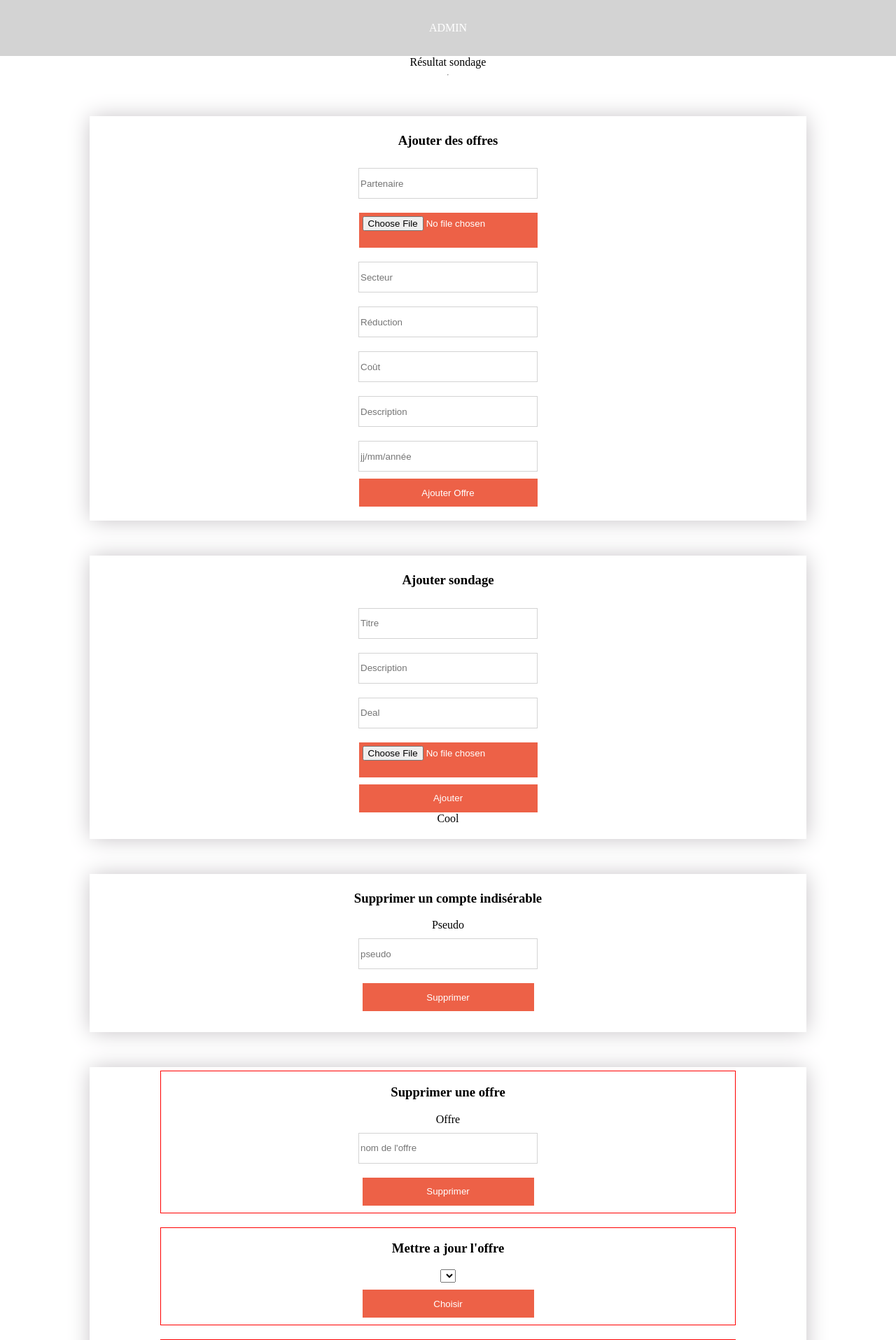
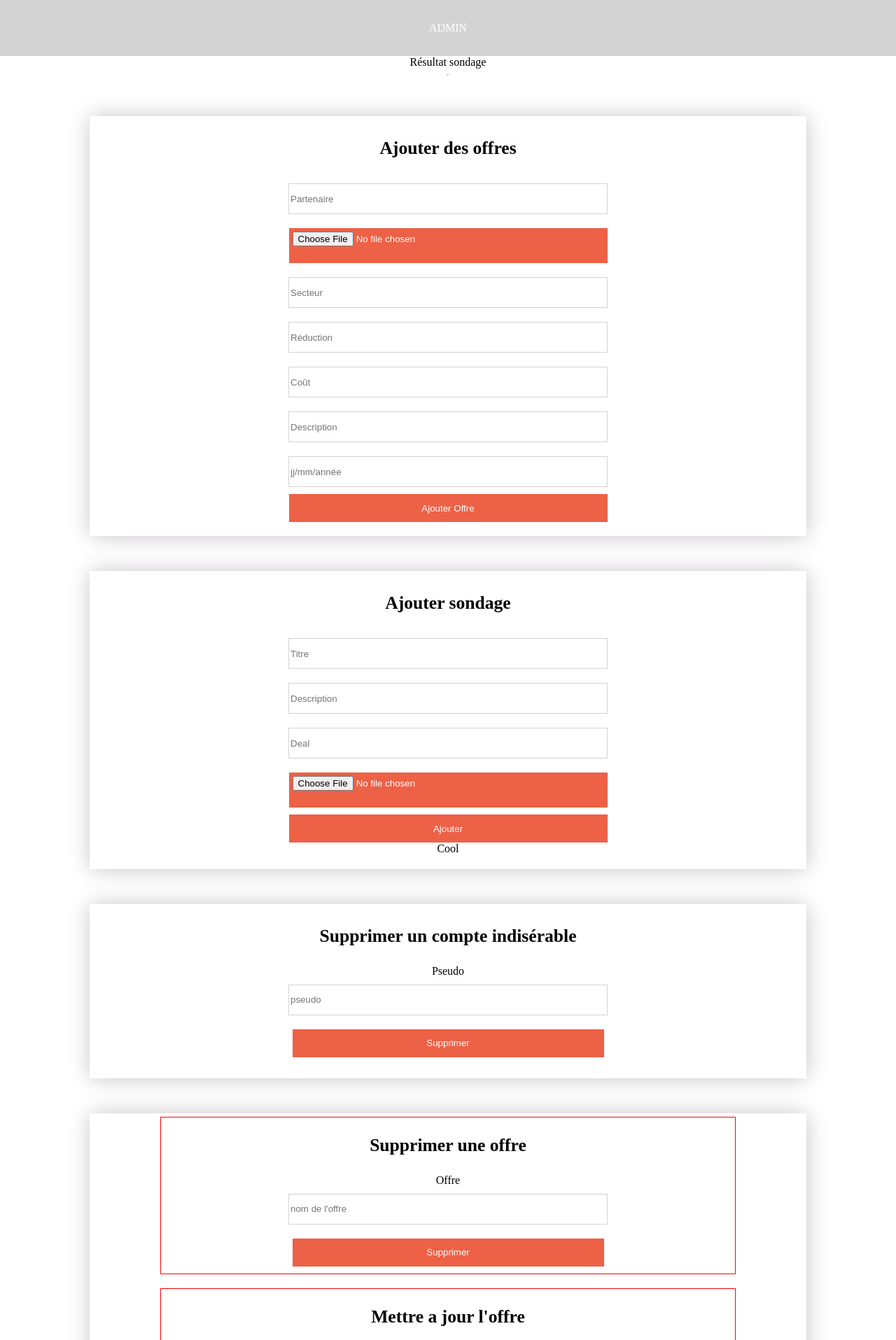
Before and after one commit to HakanAkca/project_transversal, a PHP site: template views/admin.html.twig in a window 1280 px wide. Shown: the top 1915 px of the page at 70% size. Run offline with PHP 8.4, Linux system fonts and the light colour scheme; the template is opened without the code that fills it, so the values that code supplies are empty; some libraries are stand-ins or nearby versions.

Commit message:
desktop version admin page

```diff
--- a/assets/style/style.css
+++ b/assets/style/style.css
@@ -1657,7 +1657,7 @@
     border: 1px solid lightgrey;
   }
   .admin_page textarea {
-    width: 300px;
+    width: 180px;
     height: 150px;
     border: 1px solid lightgrey;
   }
@@ -1705,11 +1705,74 @@
     padding: 5px;
     width: 245px;
   }
+  .admin_page .button-input2 {
+    background-color: grey;
+    border: none;
+    color: white;
+    padding: 5px;
+    width: 245px;
+  }
   .admin_page textarea {
     width: 250px;
     height: 150px;
     border: 1px solid lightgrey;
   }
+  .admin_page select {
+    font-size: 1.3em;
+  }
+}
+@media screen and (min-width: 1024px) {
+  .admin_page .block-content {
+    width: 80%;
+    text-align: center;
+    margin-top: 50px;
+    padding-top: 5px;
+    padding-bottom: 20px;
+    -webkit-box-shadow: 0px 0px 30px -1.5px #c2bec2;
+    -moz-box-shadow: 0px 0px 30px -1.5px #c2bec2;
+    box-shadow: 0px 0px 30px -1.5px #c2bec2;
+  }
+  .admin_page input {
+    margin: 10px;
+    width: 450px;
+    height: 40px;
+    border: 1px solid lightgrey;
+  }
+  .admin_page .button-input {
+    background-color: #ed6147;
+    border: none;
+    color: white;
+    padding: 5px;
+    width: 445px;
+  }
+  .admin_page .button-input2 {
+    background-color: grey;
+    border: none;
+    color: white;
+    padding: 5px;
+    width: 445px;
+  }
+  .admin_page button {
+    background-color: #ed6147;
+    border: none;
+    color: white;
+    padding: 5px;
+    width: 455px;
+    height: 40px;
+  }
+  .admin_page textarea {
+    width: 450px;
+    height: 150px;
+    border: 1px solid lightgrey;
+  }
+  .admin_page h3 {
+    font-size: 1.6em;
+  }
+  .admin_page select {
+    width: 450px;
+    font-size: 1.6em;
+    text-align: center;
+  }
 }
 
 @media screen {
--- a/assets/style/style.scss
+++ b/assets/style/style.scss
@@ -1377,7 +1377,7 @@ $grey: grey;
       border: 1px solid lightgrey;
     }
     textarea {
-      width: 300px;
+      width: 180px;
       height: 150px;
       border: 1px solid lightgrey;
     }
@@ -1422,10 +1422,73 @@ $grey: grey;
         padding: 5px;
         width: 245px;
       }
+      .button-input2 {
+        background-color: grey;
+        border: none;
+        color: white;
+        padding: 5px;
+        width: 245px;
+      }
       textarea {
         width: 250px;
         height: 150px;
         border: 1px solid lightgrey;
+      }
+      select {
+        font-size: 1.3em;
+      }
+    }
+    @media(min-width: 1024px) {
+      .block-content {
+        width: 80%;
+        text-align: center;
+        margin-top: 50px;
+        padding-top: 5px;
+        padding-bottom: 20px;
+        -webkit-box-shadow: 0px 0px 30px -1.5px rgba(194, 190, 194, 1);
+        -moz-box-shadow: 0px 0px 30px -1.5px rgba(194, 190, 194, 1);
+        box-shadow: 0px 0px 30px -1.5px rgba(194, 190, 194, 1);
+      }
+      input {
+        margin: 10px;
+        width: 450px;
+        height: 40px;
+        border: 1px solid lightgrey;
+      }
+      .button-input {
+        background-color: $red;
+        border: none;
+        color: white;
+        padding: 5px;
+        width: 445px;
+      }
+      .button-input2 {
+        background-color: grey;
+        border: none;
+        color: white;
+        padding: 5px;
+        width: 445px;
+      }
+      button {
+        background-color: $red;
+        border: none;
+        color: white;
+        padding: 5px;
+        width: 455px;
+        height: 40px;
+      }
+      textarea {
+        width: 450px;
+        height: 150px;
+        border: 1px solid lightgrey;
+      }
+      h3 {
+        font-size: 1.6em;
+      }
+      select {
+        width: 450px;
+        font-size: 1.6em;
+        text-align: center;
       }
     }
   }
--- a/views/admin.html.twig
+++ b/views/admin.html.twig
@@ -99,7 +99,7 @@
                         <textarea name="description">{{ dealToUpdate.description }}</textarea>
                         <input type="text" name="id" value="{{ dealToUpdate.id }}">
                         <div id="block-top">
-                            <input class="button-input" type="submit" name="submitUpdateOffer" value="Modifier">
+                            <input class="button-input" type="submit" name="submitUpdateOffer" value="Modifier"><br>
                             <input class="button-input2" type="submit" name="submitRemoveOffer" value="Supprimer">
                         </div>
                     </form>
```
Also changed, not shown: 2 other files.
